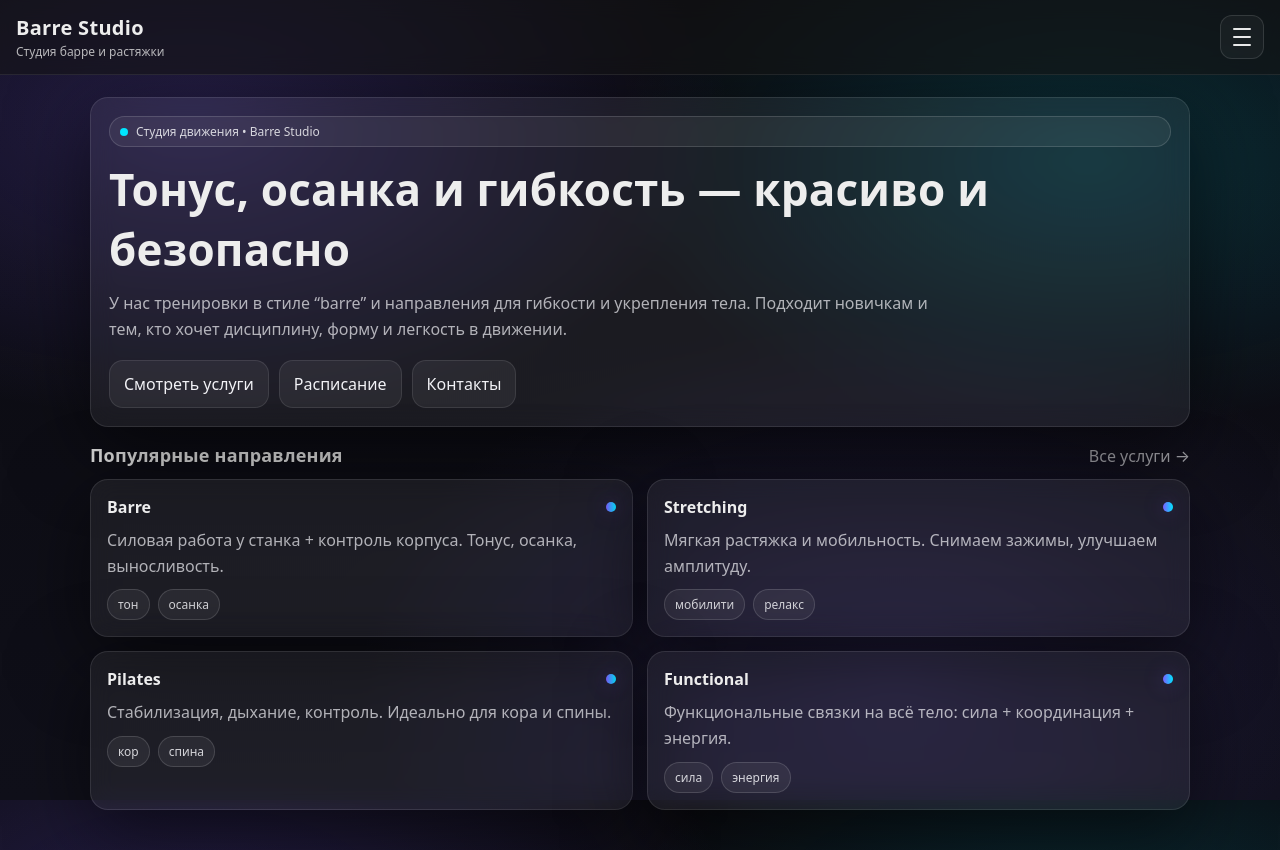
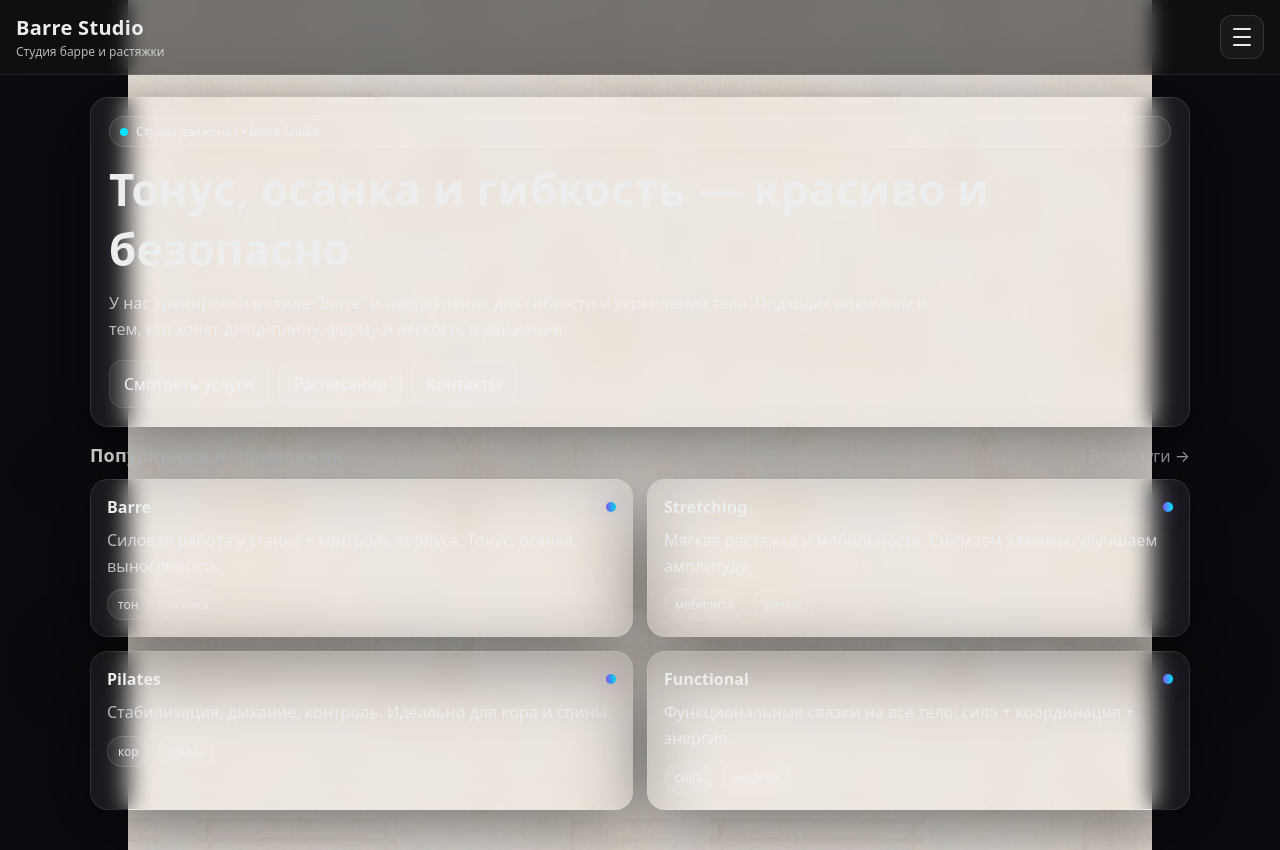
Before and after one commit to LukasMindeli/barre-studio, a React (Vite) app in the folder webapp/: page / in a window 1280 px wide. Built offline with nearby package versions, Linux system fonts and the light colour scheme.

Commit message:
style(webapp): near-solid background with seamless vertical tile

```diff
--- a/webapp/src/index.css
+++ b/webapp/src/index.css
@@ -15,17 +15,17 @@
 }
 
 *{ box-sizing:border-box; }
-html,body{ height:100%; }
-body{
+html,body{
   margin:0;
   color:var(--text);
-  background:
-    radial-gradient(900px 500px at 15% 15%, rgba(124,92,255,.22), transparent 60%),
-    radial-gradient(800px 450px at 85% 20%, rgba(0,229,255,.16), transparent 60%),
-    radial-gradient(900px 600px at 70% 85%, rgba(124,92,255,.14), transparent 60%),
-    linear-gradient(180deg, var(--bg0), var(--bg1));
+  background-color:#0b0b10;
+  background-image: url("./assets/bg-tile.png");
+  background-repeat: repeat-y;
+  background-position: center top;
+  background-size: 1024px auto;
   font-family: ui-sans-serif, system-ui, -apple-system, Segoe UI, Roboto, Arial, "Noto Sans", "Helvetica Neue", sans-serif;
 }
+
 
 a{ color:inherit; }
 
```
Also changed, not shown: webapp/src/assets/bg-tile.png (added).
